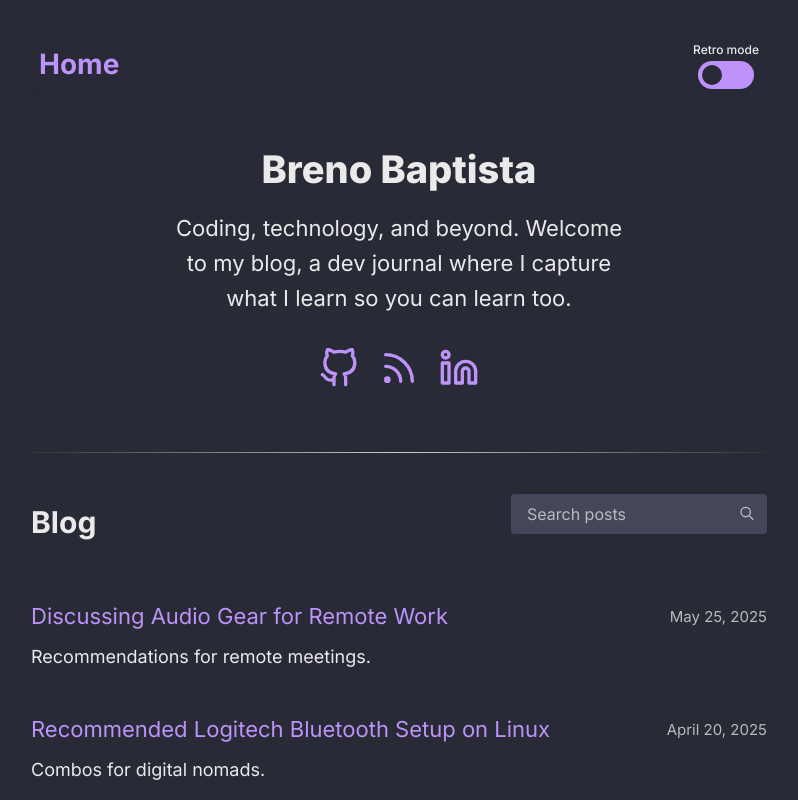
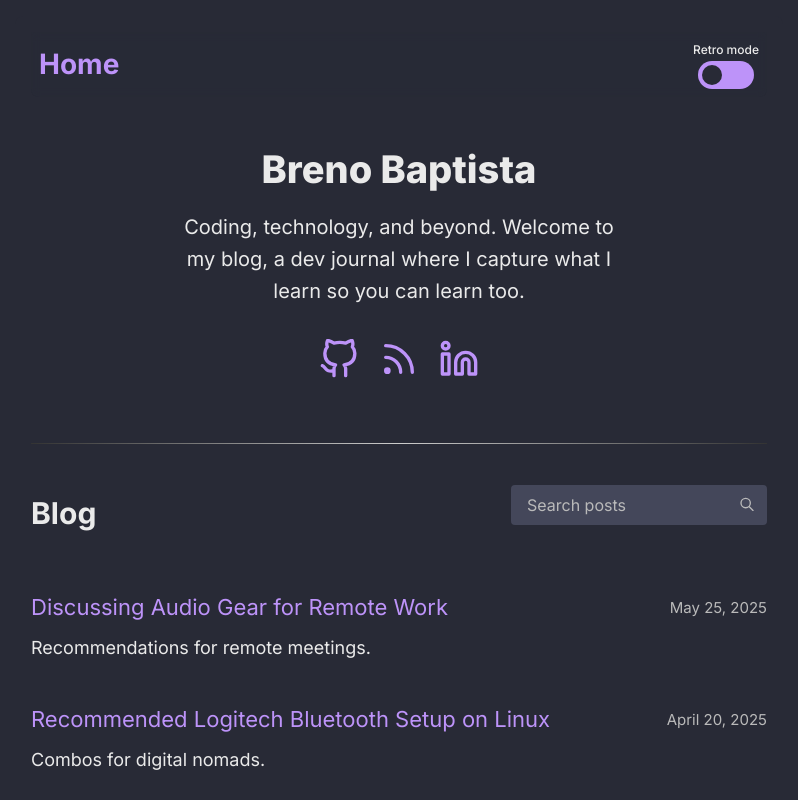
Before and after one commit to brenobaptista/blog, a Next.js app: page / in a window 1280 px wide. Shown: the top 800 px of the page, without its empty margins (241-1039 px from the left). Built offline with nearby package versions, Linux system fonts and the light colour scheme.

Commit message:
Remove some font-size

```diff
--- a/src/styles/components/RetroFooter.ts
+++ b/src/styles/components/RetroFooter.ts
@@ -2,7 +2,6 @@ import styled from 'styled-components'
 
 export const Webring = styled.div`
   margin: 24px 0;
-  font-size: 0.9rem;
   text-align: center;
 
   a {
@@ -19,5 +18,4 @@ export const Badges = styled.div`
 
 export const Copyright = styled.div`
   text-align: center;
-  font-size: 0.8rem;
 `
--- a/src/styles/pages/Home.ts
+++ b/src/styles/pages/Home.ts
@@ -7,7 +7,6 @@ export const HomeHeader = styled.header`
 `
 
 export const Intro = styled.div`
-  font-size: 1.1rem;
   text-align: center;
   max-width: 450px;
 `
```
